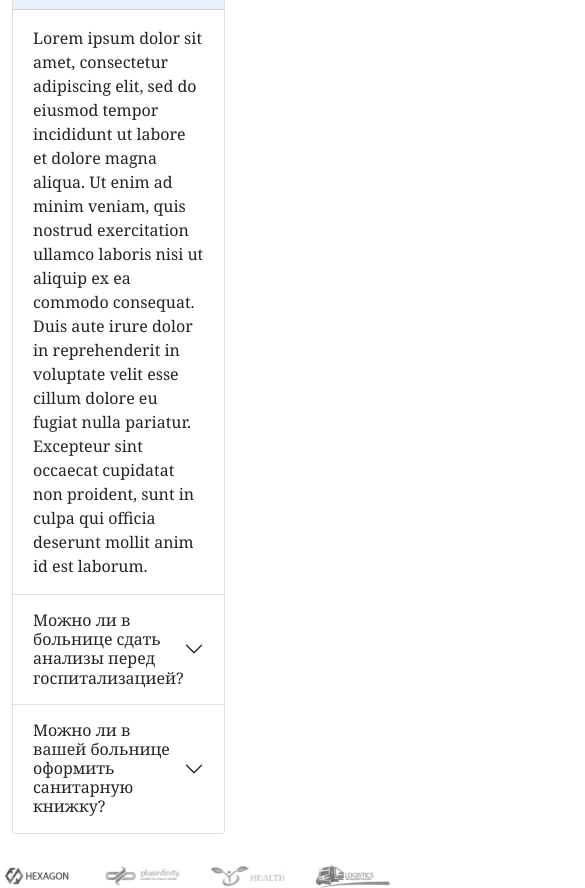
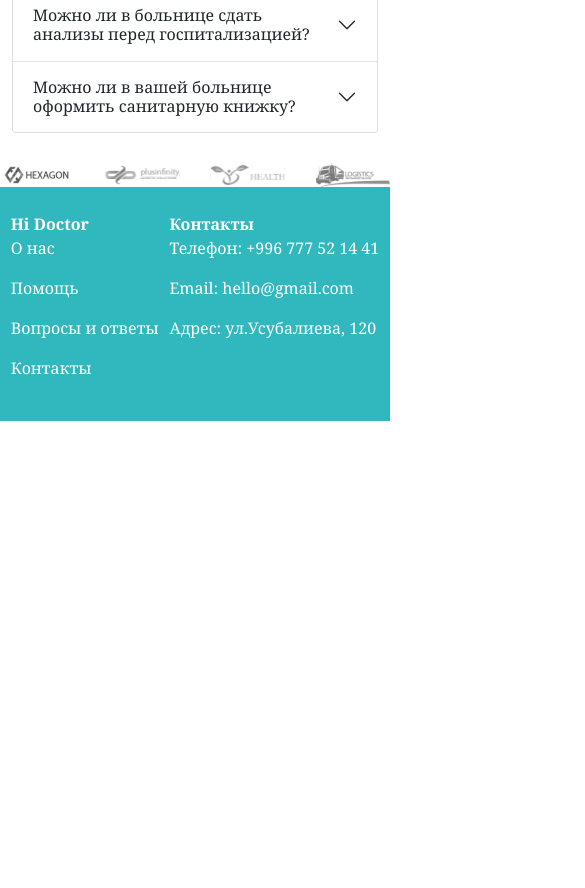
Before and after one commit to badjo11/hackathon_dayana_badjo, a React (Create React App) app: page / in a window 390 px wide. Shown: the part 4100-4988 px from the top of the page, 585 px wide, since content can reach past the window. After the commit the page ends 4521 px from the top, so only its background shows below. Built offline with nearby package versions, Linux system fonts and the light colour scheme.

Commit message:
adaptive site

```diff
--- a/src/components/Footer.jsx
+++ b/src/components/Footer.jsx
@@ -4,8 +4,41 @@ import logo_img10 from '../images/footerpic.svg'
 
 const Footer = () => {
     return (
-        <div>
-            <img style={{ width: '100%', paddingTop: '30px' }} src={logo_img10} alt="" />
+        <div сlassName='my-footer'>
+            <div>
+                <img style={{ width: '100%', paddingTop: '30px' }} src={logo_img10} alt="" />
+            </div>
+            <div style={{ backgroundColor: '#31B8BF', width: '100%', height: 'auto', display: 'flex', justifyContent: 'space-evenly', color: 'white', paddingTop: '25px', paddingBottom: '25px' }}>
+                <div>
+                    <strong>Hi Doctor</strong>
+                    <p className='para'>О нас</p>
+                    <p className='para'>Помощь</p>
+                    <p className='para'>Вопросы и ответы</p>
+                    <p className='para'>Контакты</p>
+                </div>
+                <div className='first_footer_inner'>
+                    <strong>Наши Услуги</strong>
+                    <p className='para'>Самодиагностика</p>
+                    <p className='para'>Онлайн консультации</p>
+                    <p className='para'>Онлайн помощь</p>
+                    <p className='para'>Стать нашим Партнерам</p>
+                </div>
+                <div className='second_footer_inner'>
+                    <strong>Пациентам</strong>
+                    <p className='para'>Медицинские учреждения</p>
+                    <p className='para'>Врачи</p>
+                    <p className='para'>Аптеки</p>
+                    <p className='para'>Лаборатории</p>
+                </div>
+                <div className='third_footer_inner'>
+                    <strong >Контакты</strong>
+                    <p className='para'>Телефон: +996 777 52 14 41</p>
+                    <p className='para'>Email: hello@gmail.com</p>
+                    <p className='para'>Адрес: ул.Усубалиева, 120</p>
+
+                </div>
+
+            </div>
         </div>
     );
 };
--- a/src/components/mainPage/MainHeader.jsx
+++ b/src/components/mainPage/MainHeader.jsx
@@ -105,7 +105,7 @@ const MainHeader = () => {
                     <Carousel>
                         <Carousel.Item>
                             <img
-                                className="d-block w-100"
+                                className=" d-block w-100"
                                 src={logo_img7}
                                 alt="First slide"
                             />
@@ -196,7 +196,7 @@ const MainHeader = () => {
                                 </Accordion>
                             </div>
                             <div className="right-side ms-4">
-                                <img src={logo_img9} alt="" />
+                                <img className="adaptive-pic" src={logo_img9} alt="" />
                                 <h3 className="rigth-side-text">Lorem ipsum dolor sit amet?</h3>
                                 <p>Id sit velit pariatur et magna nostrud qui nisi veniam cupidatat. Sunt voluptate amet fugiat labore veniam minim. Ad pariatur proident magna magna amet velit eiusmod. Minim occaecat tempor anim aute mollit do incididunt dolore officia est laborum aliqua. Nulla consequat ad et pariatur nostrud ex aute et. </p>
                                 <Button className="btn-right-side">Ещё</Button>
--- a/src/components/mainPage/MainPage.css
+++ b/src/components/mainPage/MainPage.css
@@ -142,3 +142,33 @@
 .article {
     background-color: white;
 }
+
+@media all and (max-width: 992px) {
+    .right-side {
+        display: none;
+    }
+    .first_footer_inner {
+        display: none;
+    }
+}
+
+@media all and (max-width: 768px) {
+    .second_footer_inner {
+        display: none;
+    }
+}
+
+@media all and (max-width: 320px) {
+    .third_footer_inner {
+        display: none;
+    }
+    .third-session {
+        display: none;
+    }
+}
+
+@media all and (max-width: 375px) {
+    .third-session {
+        display: none;
+    }
+}
```
